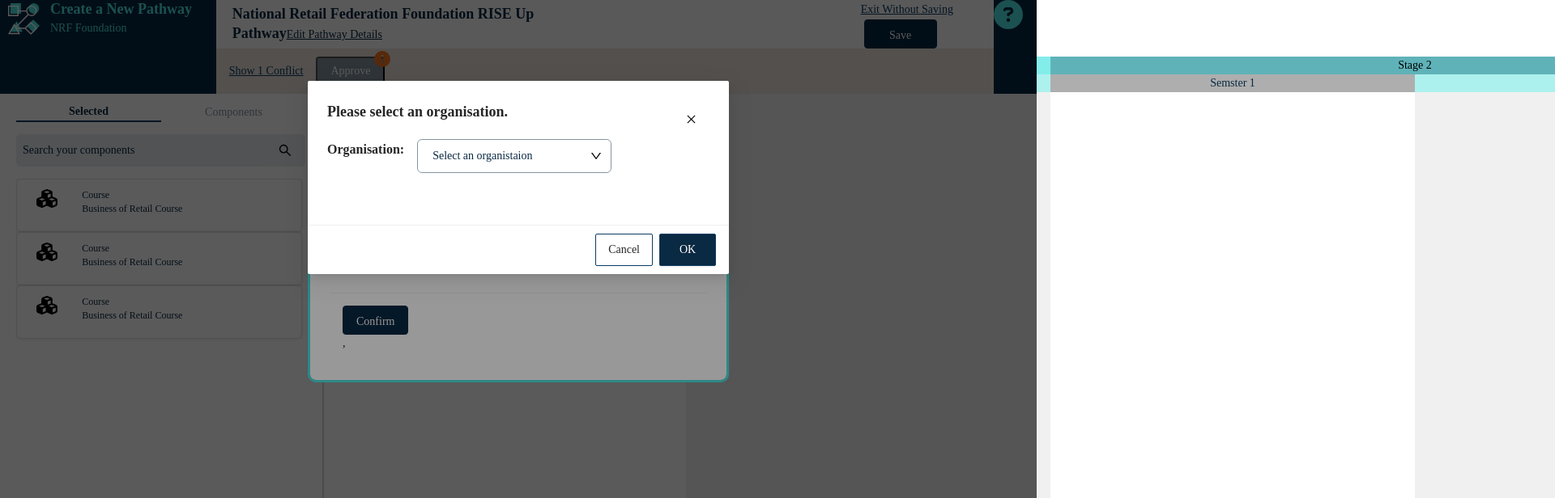
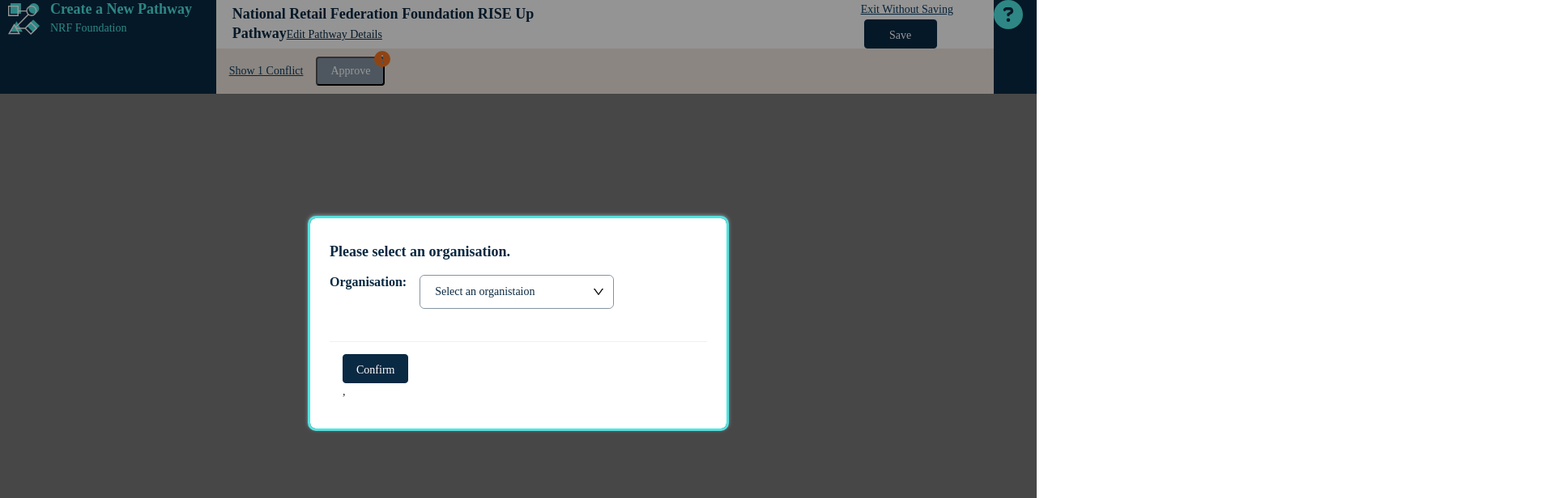
Before and after one commit to CredentialEngine/PathwayBuilder, a React (Create React App) app: page / in a window 1280 px wide. Shown: the top 616 px of the page at 81% size, 1920 px wide, since content can reach past the window. Built offline with nearby package versions, Linux system fonts and the light colour scheme.

Commit message:
Missed changes related to CSS

```diff
--- a/src/assets/modal/constant.tsx
+++ b/src/assets/modal/constant.tsx
@@ -1,14 +1,14 @@
 export const ComponentsCards = [
   {
-    name: 'Course',
-    description: 'Business of Retail Course',
+    name: 'Credentials Component',
+    description: 'FOS-291 BSCH',
   },
   {
     name: 'Course',
-    description: 'Components of Retail Course',
+    description: 'F20BP Design & Implementation',
   },
   {
-    name: 'Course',
-    description: 'Resource of Retail Course',
+    name: 'Mechanical',
+    description: 'Mechanical Data Engineering',
   },
 ];
--- a/src/components/leftPanel/index.tsx
+++ b/src/components/leftPanel/index.tsx
@@ -49,14 +49,16 @@
           />
           <div className={Styles.cardwrapper}>
             {ComponentsCards.filter((v) =>
-              v.description.toLocaleLowerCase().includes(searchValue)
+              v.description
+                .toLocaleLowerCase()
+                .includes(searchValue.toLocaleLowerCase())
             ).map((v, i) => (
               <CardWithLeftIcon
                 draggable={true}
                 key={i}
-                title="Course"
+                title={v.name}
                 type="Semester 1"
-                SubTitle="Business of Retail Course"
+                SubTitle={v.description}
                 IconName={faCubes}
                 IconColor="black"
               />
--- a/src/components/multiCards/index.tsx
+++ b/src/components/multiCards/index.tsx
@@ -23,8 +23,8 @@
 
 const MultiCard: React.FC<Props> = ({
   isAddDestination,
-  isDestination,
-  isCourseCard = true,
+  isDestination = true,
+  isCourseCard,
   isConditionalCard,
   isAddComponentCard,
   data,
--- a/src/screens/homePage/index.tsx
+++ b/src/screens/homePage/index.tsx
@@ -15,7 +15,10 @@
 
 import styles from './index.module.scss';
 
-const Columns: React.FC = () => {
+interface Props {
+  isLeftPanelVisible: boolean;
+}
+const HomePage: React.FC<Props> = ({ isLeftPanelVisible }) => {
   const [collapsed, setCollapsed] = useState(false);
   const [cardsArray, setCardsArray] = useState<any>([]);
   const columns = [
@@ -108,6 +111,7 @@
   return (
     <Layout className={styles.centralPannel}>
       <Header />
+      {!!isLeftPanelVisible && (
         <Layout style={{ display: 'flex', flexDirection: 'row' }}>
           <Sider trigger={null} collapsible collapsed={collapsed}>
             <LeftPanel onCloseHandler={() => onCloseHandler} />
@@ -200,8 +204,9 @@
             </Content>
           </Layout>
         </Layout>
+      )}
     </Layout>
   );
 };
 
-export default Columns;
+export default HomePage;
--- a/src/screens/selectOrganisation/index.tsx
+++ b/src/screens/selectOrganisation/index.tsx
@@ -1,5 +1,4 @@
-import { Modal, Select as AntSelect, Select } from 'antd';
-import { noop } from 'lodash';
+import { Select as AntSelect, Select } from 'antd';
 import React, { useState } from 'react';
 
 import styles from './index.module.scss';
@@ -10,7 +9,7 @@
   visible?: boolean;
 }
 
-const SelectOrganisation: React.FC<Props> = ({ visible = true }) => {
+const SelectOrganisation: React.FC<Props> = () => {
   const [selectedOrganisation, setSelectedOrganisation] = useState(
     'Select an organistaion'
   );
@@ -21,7 +20,7 @@
 
   return (
     <div className={styles.selectOrganisationWrapper}>
-      <Modal onOk={noop} onCancel={noop} closable width={520} visible={visible}>
+      <div>
         <p className={styles.heading}>Please select an organisation.</p>
         <div className={styles.dropdown}>
           <span>Organisation:</span>
@@ -37,7 +36,7 @@
             ))}
           </Select>
         </div>
-      </Modal>
+      </div>
     </div>
   );
 };
```
Lines whose indentation alone changed are shown as unchanged.
